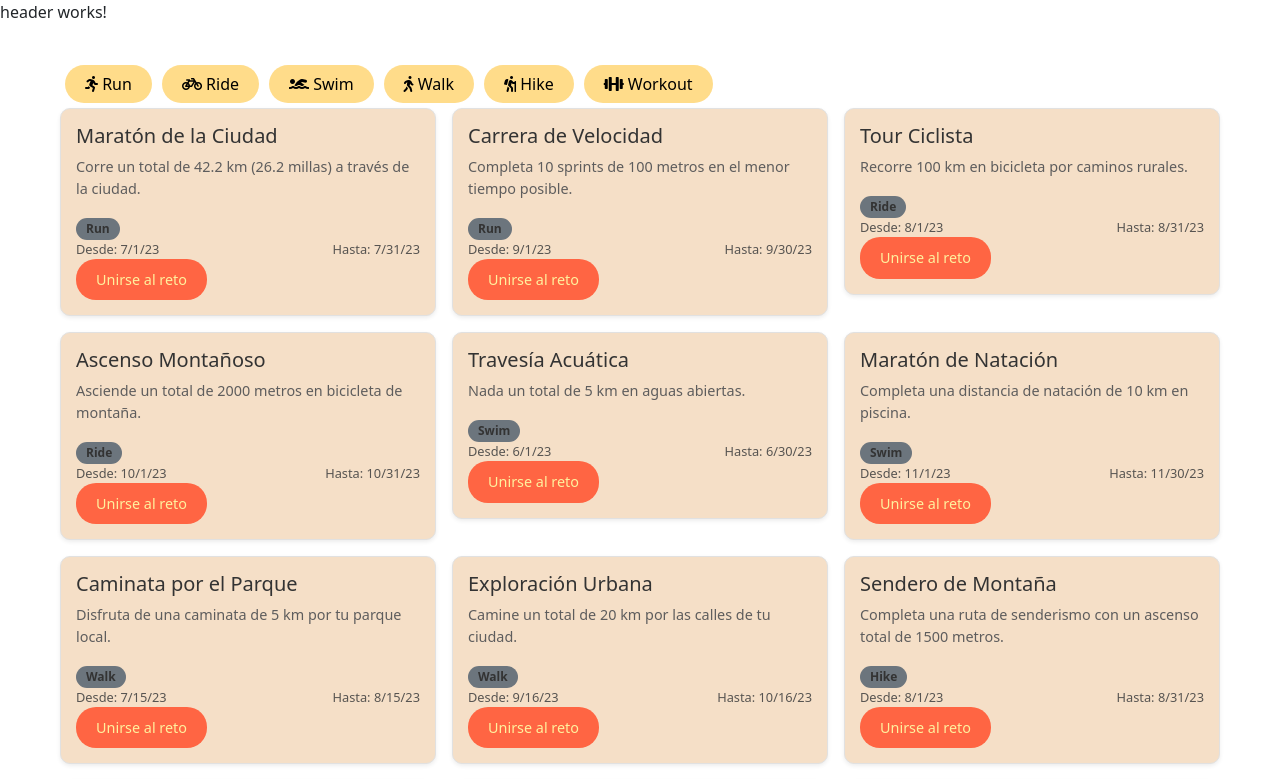
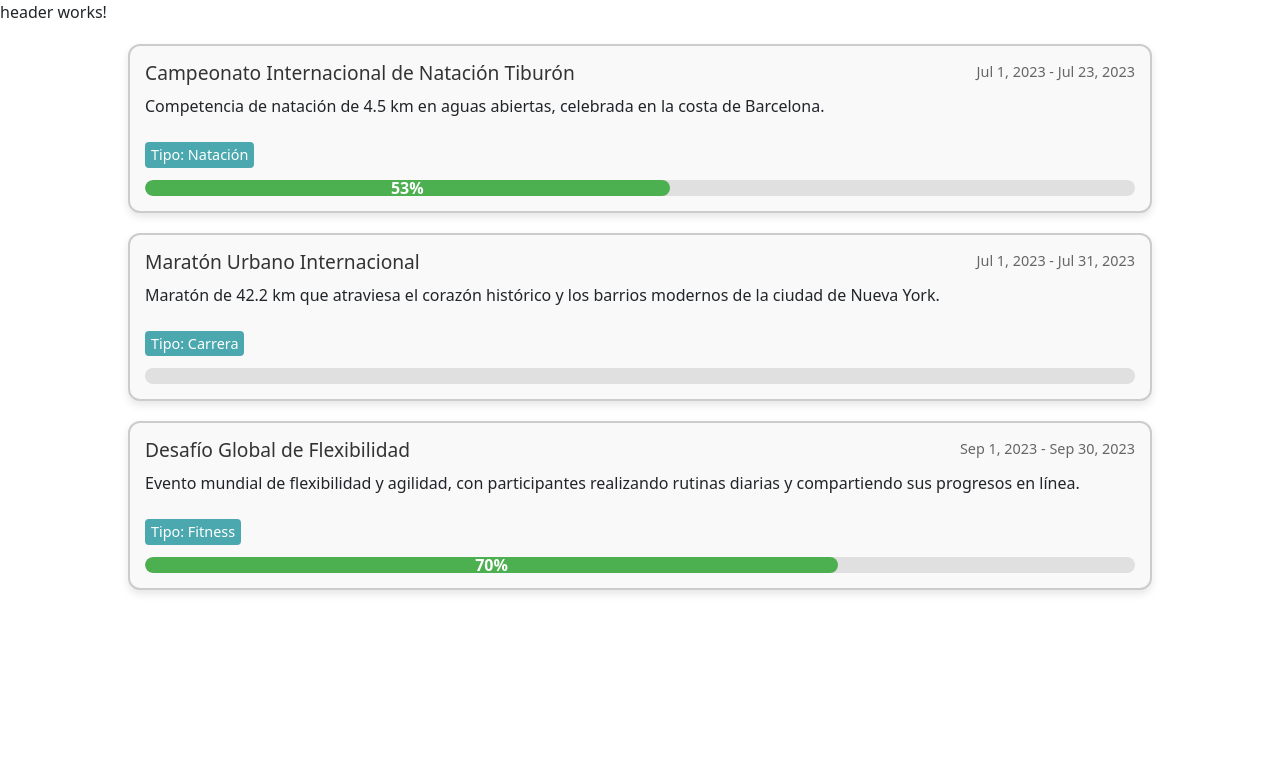
Before and after one commit to Bases-Crew/StraviaTEC, an Angular app in the folder web/StraviaTEC_Athlete/: page /init in a window 1280 px wide. Shown: the top 779 px of the page. Built offline with nearby package versions, Linux system fonts and the light colour scheme.

Commit message:
feat: trial creado

```diff
--- a/web/StraviaTEC_Athlete/src/app/app.module.ts
+++ b/web/StraviaTEC_Athlete/src/app/app.module.ts
@@ -16,6 +16,7 @@ import { FriendsComponent } from './components/friends/friends.component';
 import { ChallengesComponent } from './components/challenges/challenges.component';
 import { ChallengeService } from './services/challenges.service';
 import { ProfilesComponent } from './components/profiles/profiles.component';
+import { TrilComponent } from './components/tril/tril.component';
 
 @NgModule({
   imports: [BrowserModule, FormsModule, HttpClientModule, AppRoutingModule],
@@ -30,6 +31,7 @@ import { ProfilesComponent } from './components/profiles/profiles.component';
     FriendsComponent,
     ChallengesComponent,
     ProfilesComponent,
+    TrilComponent,
   ],
   providers: [
     ExampleRickMortyService, // Asegúrate de incluir tus servicios aquí
--- a/web/StraviaTEC_Athlete/src/app/components/display-init/display-init.component.html
+++ b/web/StraviaTEC_Athlete/src/app/components/display-init/display-init.component.html
@@ -1,2 +1,2 @@
 <app-header></app-header>
-<app-challenges></app-challenges>
+<app-tril></app-tril>
--- /dev/null
+++ b/web/StraviaTEC_Athlete/src/app/components/tril/tril.component.css
@@ -0,0 +1,69 @@
+/* Estilos para el contenedor del perfil */
+.profile-frame {
+    border: 2px solid #cccccc;
+    padding: 15px;
+    border-radius: 12px;
+    width: 80%;
+    margin: 20px auto;
+    box-shadow: 0 4px 8px rgba(0, 0, 0, 0.1);
+    background: #f9f9f9;
+  }
+
+  .profile-card {
+    display: flex;
+    flex-direction: column;
+    align-items: start;
+  }
+
+  .profile-header {
+    display: flex;
+    justify-content: space-between;
+    width: 100%;
+    margin-bottom: 10px;
+  }
+
+  .profile-header h3 {
+    margin: 0;
+    color: #333;
+    font-size: 1.2rem;
+  }
+
+  .profile-dates {
+    font-size: 0.9rem;
+    color: #666;
+  }
+
+  .profile-type {
+    background-color: #4ca8af;
+    color: white;
+    padding: 2px 6px;
+    border-radius: 4px;
+    font-size: 0.9rem;
+    margin-top: 8px;
+  }
+
+  /* Estilos para la barra de progreso */
+  .progress-container {
+    width: 100%;
+    height: 16px;
+    background-color: #e0e0e0;
+    border-radius: 8px;
+    overflow: hidden;
+    margin-top: 12px;
+  }
+
+  .progress-bar {
+    height: 100%;
+    background-color: #4caf50;
+    border-radius: 8px;
+    display: flex;
+    align-items: center;
+    justify-content: center;
+    transition: width 0.5s ease-in-out;
+    white-space: nowrap;
+  }
+
+  .progress-text {
+    color: white;
+    font-weight: bold;
+  }
--- /dev/null
+++ b/web/StraviaTEC_Athlete/src/app/components/tril/tril.component.html
@@ -0,0 +1,22 @@
+<div *ngFor="let profile of profiles" class="profile-frame">
+  <div class="profile-card">
+    <div class="profile-header">
+      <h3>{{ profile.profile_name }}</h3>
+      <span class="profile-dates">
+        {{ profile.start_date | date : "mediumDate" }} -
+        {{ profile.end_date | date : "mediumDate" }}
+      </span>
+    </div>
+    <p>{{ profile.description }}</p>
+    <span class="profile-type">Tipo: {{ profile.activity_type }}</span>
+
+    <div class="progress-container">
+      <div
+        class="progress-bar"
+        [ngStyle]="{ width: (profile.completion || 0) + '%' }"
+      >
+        <span class="progress-text">{{ profile.completion || 0 }}%</span>
+      </div>
+    </div>
+  </div>
+</div>
--- /dev/null
+++ b/web/StraviaTEC_Athlete/src/app/components/tril/tril.component.ts
@@ -0,0 +1,18 @@
+import { Component, OnInit } from '@angular/core';
+import { TrilService } from 'src/app/services/tril.service'; // Ajusta la ruta según tu estructura de carpetas
+import { Profile } from 'src/app/models/tril.module'; // Ajusta la ruta según tu estructura de carpetas
+
+@Component({
+  selector: 'app-tril',
+  templateUrl: './tril.component.html',
+  styleUrls: ['./tril.component.css'],
+})
+export class TrilComponent implements OnInit {
+  profiles: Profile[] = [];
+
+  constructor(private trilService: TrilService) {}
+
+  ngOnInit(): void {
+    this.profiles = this.trilService.getProfiles();
+  }
+}
--- /dev/null
+++ b/web/StraviaTEC_Athlete/src/app/models/tril.module.ts
@@ -0,0 +1,41 @@
+export interface Profile {
+  id: number;
+  profile_name: string;
+  description: string;
+  activity_type: string;
+  start_date: Date;
+  end_date: Date;
+  completion?: number;
+}
+
+export const profilesList: Profile[] = [
+  {
+    id: 1,
+    profile_name: 'Campeonato Internacional de Natación Tiburón',
+    description:
+      'Competencia de natación de 4.5 km en aguas abiertas, celebrada en la costa de Barcelona.',
+    activity_type: 'Natación',
+    start_date: new Date('2023-07-01'),
+    end_date: new Date('2023-07-23'),
+    completion: 53, // Este campo podría referirse al porcentaje de competidores que completaron el evento
+  },
+  {
+    id: 2,
+    profile_name: 'Maratón Urbano Internacional',
+    description:
+      'Maratón de 42.2 km que atraviesa el corazón histórico y los barrios modernos de la ciudad de Nueva York.',
+    activity_type: 'Carrera',
+    start_date: new Date('2023-07-01'),
+    end_date: new Date('2023-07-31'),
+  },
+  {
+    id: 3,
+    profile_name: 'Desafío Global de Flexibilidad',
+    description:
+      'Evento mundial de flexibilidad y agilidad, con participantes realizando rutinas diarias y compartiendo sus progresos en línea.',
+    activity_type: 'Fitness',
+    start_date: new Date('2023-09-01'),
+    end_date: new Date('2023-09-30'),
+    completion: 70, // Este campo podría referirse al porcentaje de participantes que alcanzaron sus objetivos personales
+  },
+];
--- /dev/null
+++ b/web/StraviaTEC_Athlete/src/app/services/tril.service.ts
@@ -0,0 +1,17 @@
+import { Injectable } from '@angular/core';
+import { Profile, profilesList } from '../models/tril.module';
+
+@Injectable({
+  providedIn: 'root',
+})
+export class TrilService {
+  constructor() {}
+
+  getProfiles(): Profile[] {
+    return profilesList;
+  }
+
+  getProfileById(id: number): Profile | null {
+    return profilesList.find((profile) => profile.id === id) || null;
+  }
+}
```
